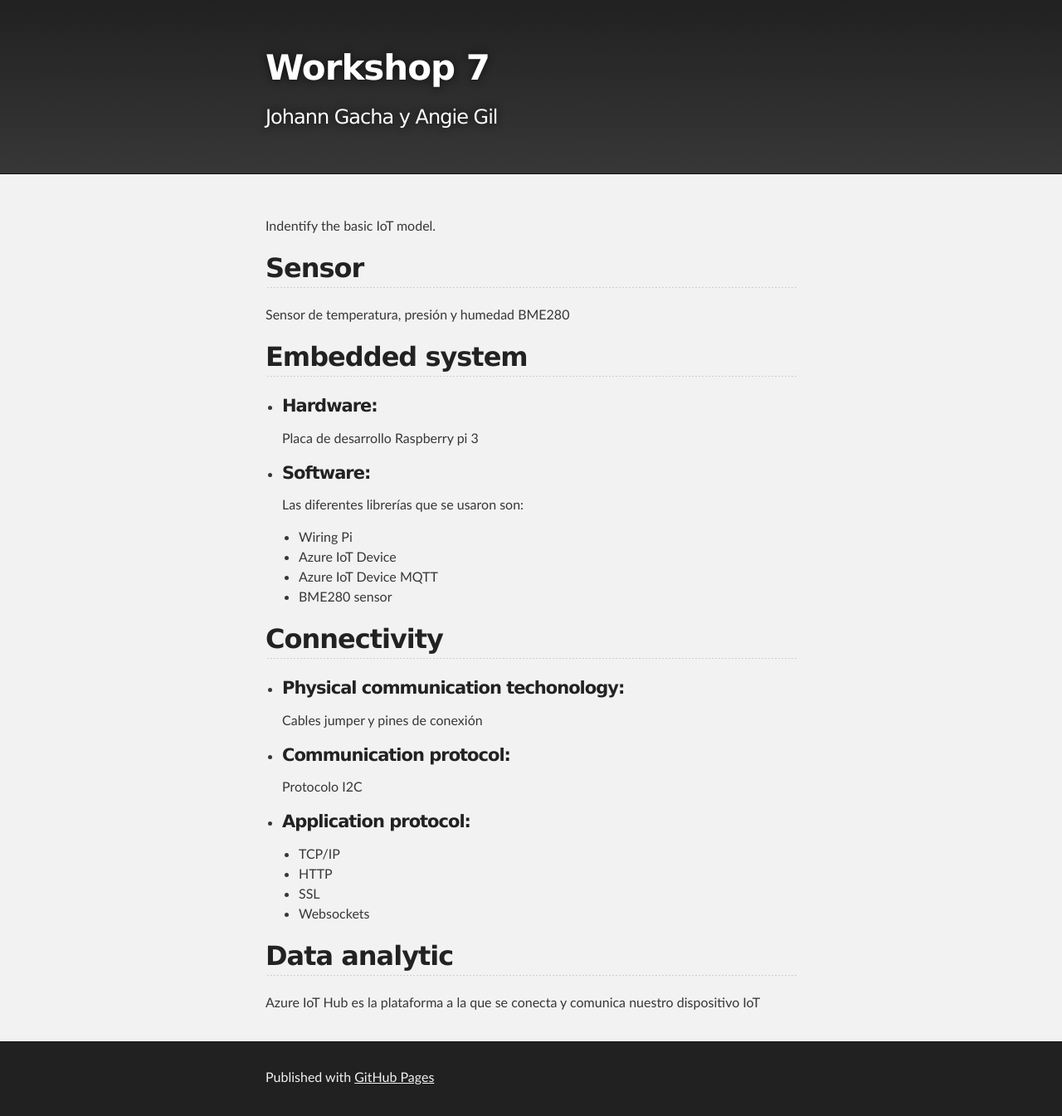
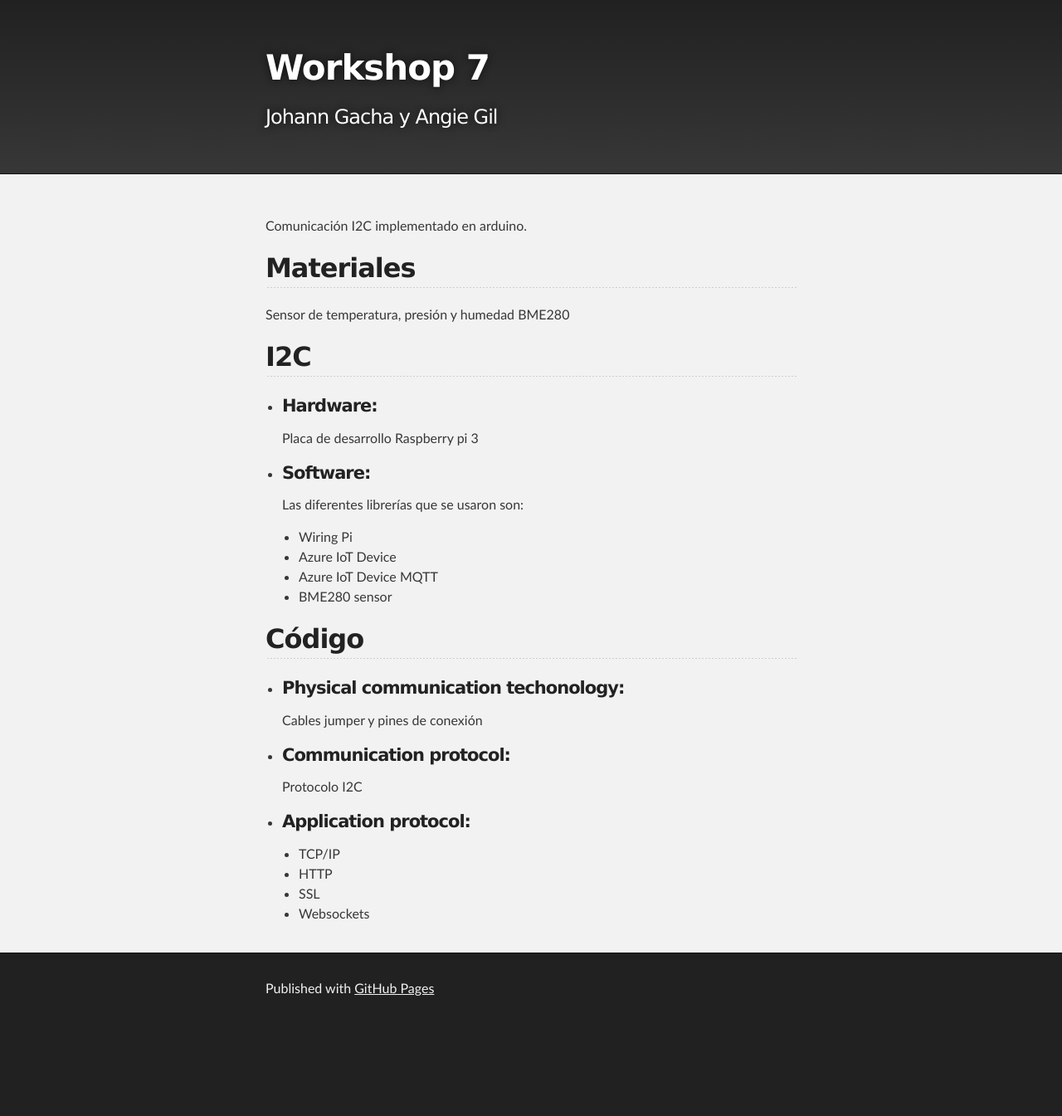
Before and after one commit to AngieGLuque/AngieGLuque.github.io, a Jekyll site: the page built from Workshop7.md, in a window 1280 px wide. Shown: the whole page at 83% size. Built offline with Jekyll 4.4.1, drawn with Linux system fonts in a browser that asks for light colours; after the commit the page ends 1238 px from its top, so only the background shows below that.

Commit message:
Update Workshop7.md

```diff
--- a/Workshop7.md
+++ b/Workshop7.md
@@ -3,13 +3,13 @@ layout: default
 ---
 
 
-Indentify the basic IoT model.
+Comunicación I2C implementado en arduino.
 
-## Sensor
+## Materiales
 
 Sensor de temperatura, presión y humedad BME280
 
-## Embedded system
+## I2C
 
 *   #### Hardware:
 
@@ -24,7 +24,7 @@ Sensor de temperatura, presión y humedad BME280
     - Azure IoT Device MQTT
     - BME280 sensor
 
-## Connectivity
+## Código
 
 *   #### Physical communication techonology:
 
@@ -40,7 +40,3 @@ Sensor de temperatura, presión y humedad BME280
     - HTTP
     - SSL
     - Websockets
-
-## Data analytic
-
-Azure IoT Hub es la plataforma a la que se conecta y comunica nuestro dispositivo IoT
```
